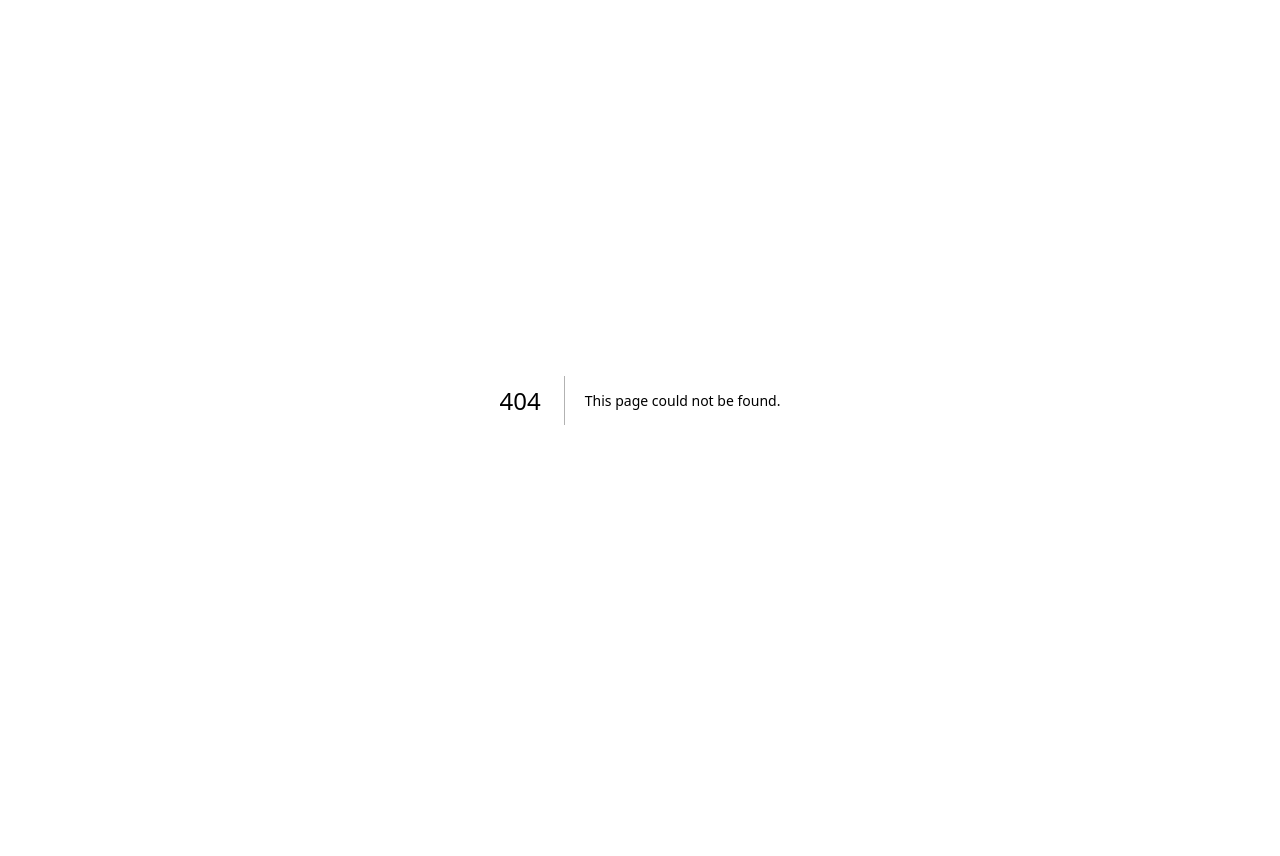
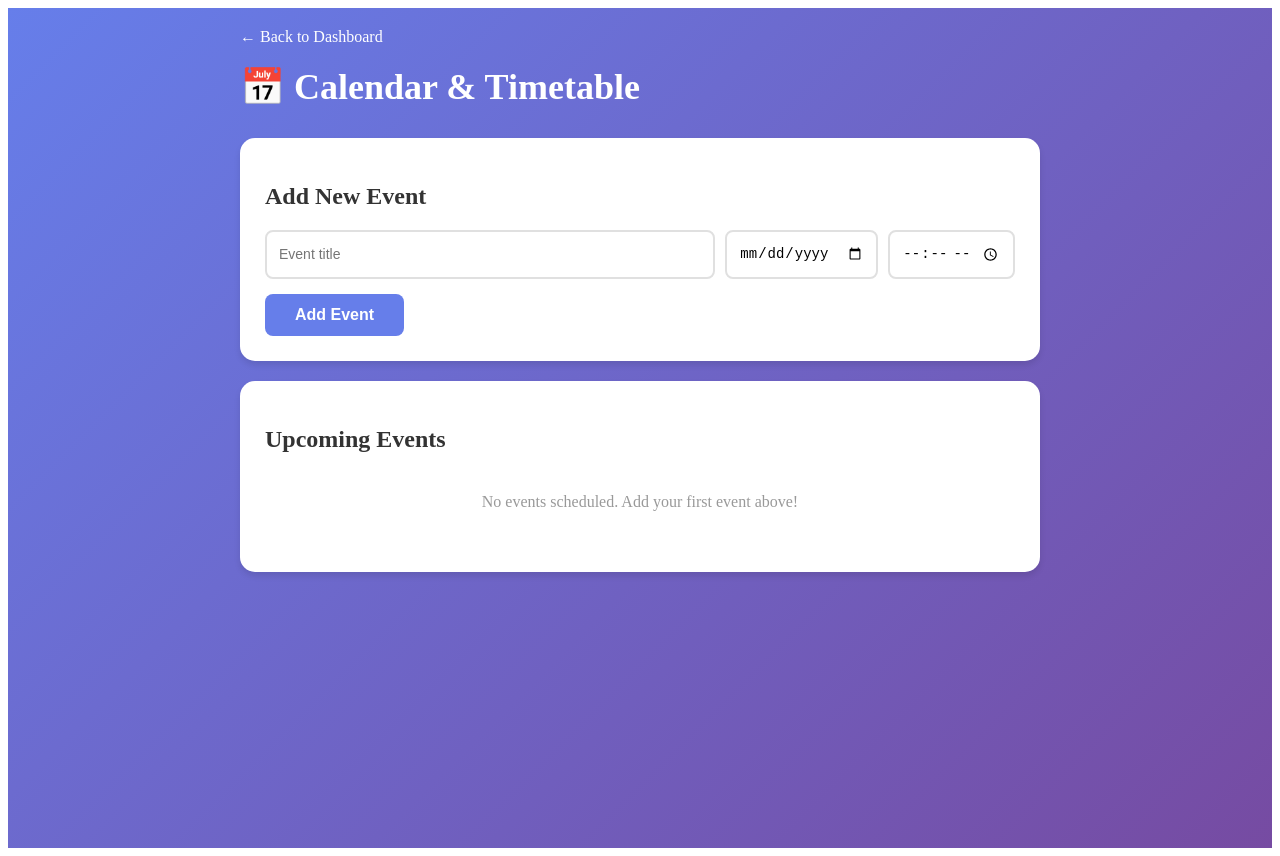
Before and after one commit to Geny33333/nextjs-final-deploy-jan2025, a Next.js app: page /calendar in a window 1280 px wide. Before the commit this address had no page. Before the commit the page ends 800 px from the top, so only its background shows below. Built offline with nearby package versions, Linux system fonts and the light colour scheme.

Commit message:
Add Calendar page with event management

```diff
--- /dev/null
+++ b/pages/calendar.js
@@ -0,0 +1,85 @@
+import Link from 'next/link';
+import { useState } from 'react';
+
+export default function Calendar() {
+  const [events, setEvents] = useState([]);
+  const [newEvent, setNewEvent] = useState({ title: '', date: '', time: '' });
+
+  const addEvent = () => {
+    if (newEvent.title && newEvent.date) {
+      setEvents([...events, { ...newEvent, id: Date.now() }]);
+      setNewEvent({ title: '', date: '', time: '' });
+    }
+  };
+
+  const deleteEvent = (id) => {
+    setEvents(events.filter(e => e.id !== id));
+  };
+
+  return (
+    <div style={{ minHeight: '100vh', background: 'linear-gradient(135deg, #667eea 0%, #764ba2 100%)', padding: '20px' }}>
+      <div style={{ maxWidth: '800px', margin: '0 auto' }}>
+        <Link href="/" style={{ color: 'white', textDecoration: 'none', fontSize: '16px' }}>← Back to Dashboard</Link>
+
+        <h1 style={{ color: 'white', fontSize: '36px', marginTop: '20px', marginBottom: '30px' }}>📅 Calendar & Timetable</h1>
+
+        <div style={{ background: 'white', borderRadius: '15px', padding: '25px', marginBottom: '20px', boxShadow: '0 4px 6px rgba(0,0,0,0.1)' }}>
+          <h2 style={{ fontSize: '24px', marginBottom: '20px', color: '#333' }}>Add New Event</h2>
+          <div style={{ display: 'flex', gap: '10px', flexWrap: 'wrap', marginBottom: '15px' }}>
+            <input
+              type="text"
+              placeholder="Event title"
+              value={newEvent.title}
+              onChange={(e) => setNewEvent({...newEvent, title: e.target.value})}
+              style={{ flex: '1', minWidth: '200px', padding: '12px', border: '2px solid #e0e0e0', borderRadius: '8px', fontSize: '14px' }}
+            />
+            <input
+              type="date"
+              value={newEvent.date}
+              onChange={(e) => setNewEvent({...newEvent, date: e.target.value})}
+              style={{ padding: '12px', border: '2px solid #e0e0e0', borderRadius: '8px', fontSize: '14px' }}
+            />
+            <input
+              type="time"
+              value={newEvent.time}
+              onChange={(e) => setNewEvent({...newEvent, time: e.target.value})}
+              style={{ padding: '12px', border: '2px solid #e0e0e0', borderRadius: '8px', fontSize: '14px' }}
+            />
+          </div>
+          <button
+            onClick={addEvent}
+            style={{ background: '#667eea', color: 'white', padding: '12px 30px', border: 'none', borderRadius: '8px', cursor: 'pointer', fontSize: '16px', fontWeight: 'bold' }}
+          >
+            Add Event
+          </button>
+        </div>
+
+        <div style={{ background: 'white', borderRadius: '15px', padding: '25px', boxShadow: '0 4px 6px rgba(0,0,0,0.1)' }}>
+          <h2 style={{ fontSize: '24px', marginBottom: '20px', color: '#333' }}>Upcoming Events</h2>
+          {events.length === 0 ? (
+            <p style={{ color: '#999', textAlign: 'center', padding: '20px' }}>No events scheduled. Add your first event above!</p>
+          ) : (
+            <div style={{ display: 'flex', flexDirection: 'column', gap: '10px' }}>
+              {events.map(event => (
+                <div key={event.id} style={{ display: 'flex', justifyContent: 'space-between', alignItems: 'center', padding: '15px', background: '#f8f9ff', borderRadius: '8px', border: '1px solid #e0e0ff' }}>
+                  <div>
+                    <div style={{ fontWeight: 'bold', fontSize: '16px', color: '#333' }}>{event.title}</div>
+                    <div style={{ fontSize: '14px', color: '#666', marginTop: '5px' }}>
+                      📅 {event.date} {event.time && `⏰ ${event.time}`}
+                    </div>
+                  </div>
+                  <button
+                    onClick={() => deleteEvent(event.id)}
+                    style={{ background: '#ff6b6b', color: 'white', padding: '8px 16px', border: 'none', borderRadius: '6px', cursor: 'pointer', fontSize: '14px' }}
+                  >
+                    Delete
+                  </button>
+                </div>
+              ))}
+            </div>
+          )}
+        </div>
+      </div>
+    </div>
+  );
+}
```
